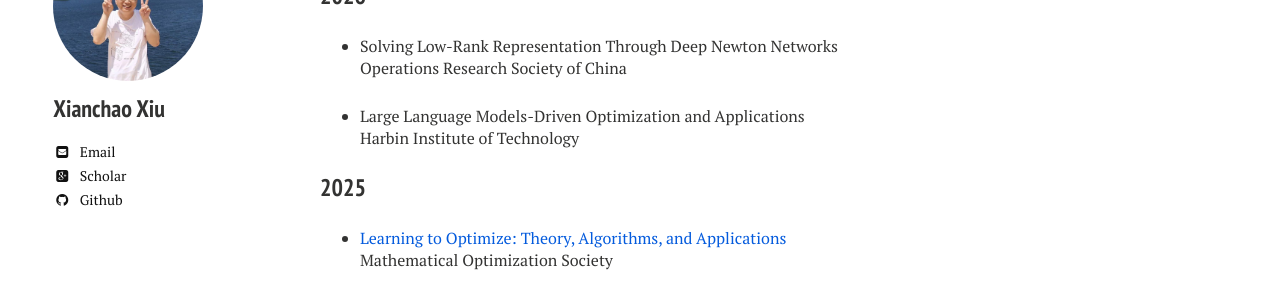
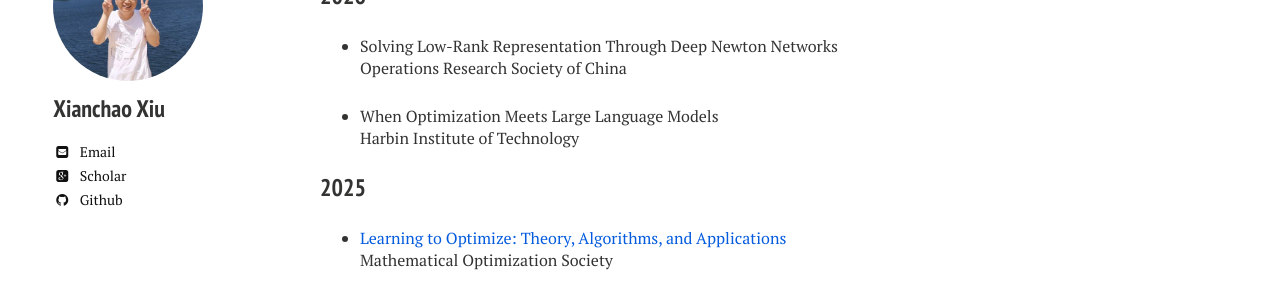
Before and after one commit to xianchaoxiu/xianchaoxiu.github.io, a Jekyll site: the page built from conferences/index.md, in a window 1280 px wide. Shown: the part 141-441 px from the top of the page. Built offline with Jekyll 4.4.1, drawn with Linux system fonts in a browser that asks for light colours; nearby versions of some CDN libraries.

Commit message:
Update index.md

```diff
--- a/conferences/index.md
+++ b/conferences/index.md
@@ -12,7 +12,7 @@ share: false
 * Solving Low-Rank Representation Through Deep Newton Networks <br>
 Operations Research Society of China <br>
 
-* Large Language Models-Driven Optimization and Applications <br>
+* When Optimization Meets Large Language Models <br>
 Harbin Institute of Technology <br>
 
 
```
